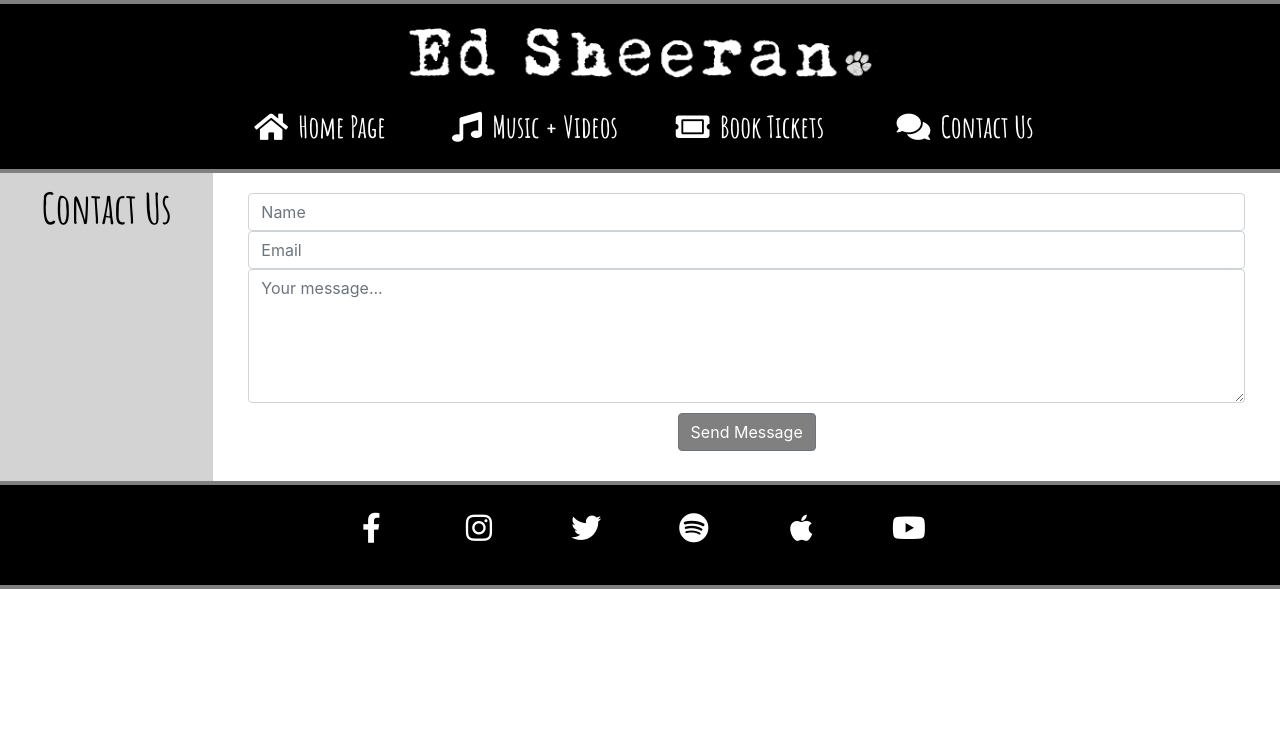
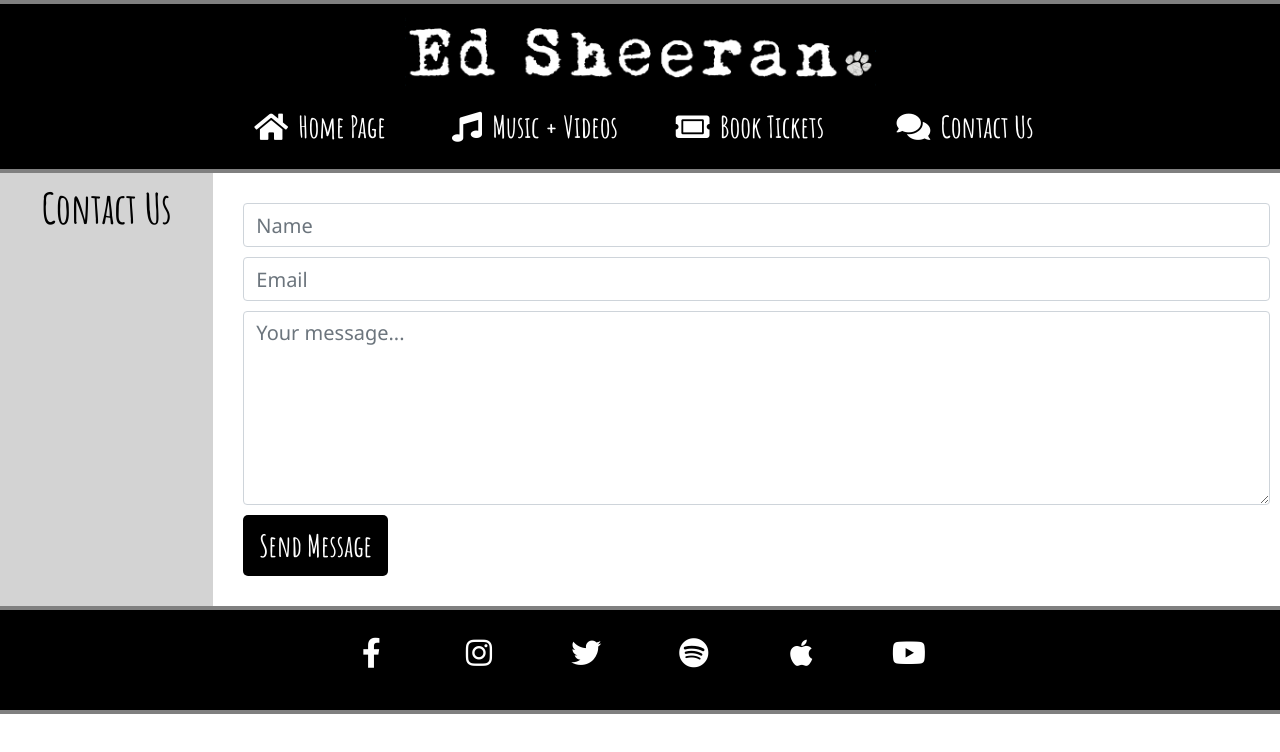
Before and after one commit to mattgreen91/milestone-project-1, a plain HTML site: page contact.html in a window 1280 px wide. Drawn offline with nearby package versions, Linux system fonts and the light colour scheme.

Commit message:
form area adjusted to fit

```diff
--- a/assets/css/style.css
+++ b/assets/css/style.css
@@ -70,6 +70,12 @@
     text-align: center;
 }
 
+.font-form {
+    font-family: 'Segoe UI', Tahoma, Geneva, Verdana, sans-serif;
+    font-size: 20px;
+    text-align: left;
+}
+
 /* font colours */
 
 .font-white {
@@ -103,7 +109,7 @@
 .social-media a {
     width: 50px;
     height: 60px;
-    padding: 0, 20px;
+    padding: 0px 20px;
     margin: 0 auto;
     font-size: 30px;
     text-align: center;
@@ -185,13 +191,29 @@
 
 #contact-form {
     padding: 20px;
+    width: 100%;
 }
 
 /* submit button on form */
 
-button[type="submit"] {
-    margin-top: 10px;
-    margin-bottom: 10px;
+.button-send {
     color: white;
-    background-color: grey;
+    background-color: black;
+    border: none;
+    border-radius: 5px;
+    padding: 8px 16px;
+    display: block;
+    transition: all 0.2s ease-in-out;
+    -moz-transition: all 0.2s ease-in-out;
+    -webkit-transition: all 0.2s ease-in-out;
+    -o-transition: all 0.2s ease-in-out;
 }
+
+.button-send:hover {
+    background-color: orange;
+    color: black;
+}
+
+#contact-form > * {
+    margin: 10px;
+}
--- a/contact.html
+++ b/contact.html
@@ -64,22 +64,15 @@
                 <!-- main body which is on right side of the subheading, on small screen will take whole page width -->
                 <div class="col-md-10 col-12 bg-white">
                     <div class="row">
-                        <div class="col">
-                            <form id="contact-form">
-                                <input type="text" name="name" id="fullname" class="form-control" placeholder="Name"
-                                    required />
-                                <input type="email" name="email" id="emailaddress" class="form-control"
-                                    placeholder="Email" required />
-                                <textarea rows="5" name="message" id="message" class="form-control"
-                                    placeholder="Your message..." required></textarea>
-                                <!-- boostrap button-->
-                                <div class="form-row text-center">
-                                    <div class="col">
-                                        <button type="submit" class="btn btn-secondary">Send Message</button>
-                                    </div>
-                                </div>
-                            </form>
-                        </div>
+                        <form id="contact-form">
+                            <input type="text" name="name" id="fullname" class="form-control font-form font-black"
+                                placeholder="Name" required />
+                            <input type="email" name="email" id="emailaddress" class="form-control font-form font-black"
+                                placeholder="Email" required />
+                            <textarea rows="6" name="message" id="message" class="form-control font-form font-black"
+                                placeholder="Your message..." required></textarea>
+                            <button type="submit" class="button-send font-subheading">Send Message</button>
+                        </form>
                     </div>
                 </div>
             </div>
```
